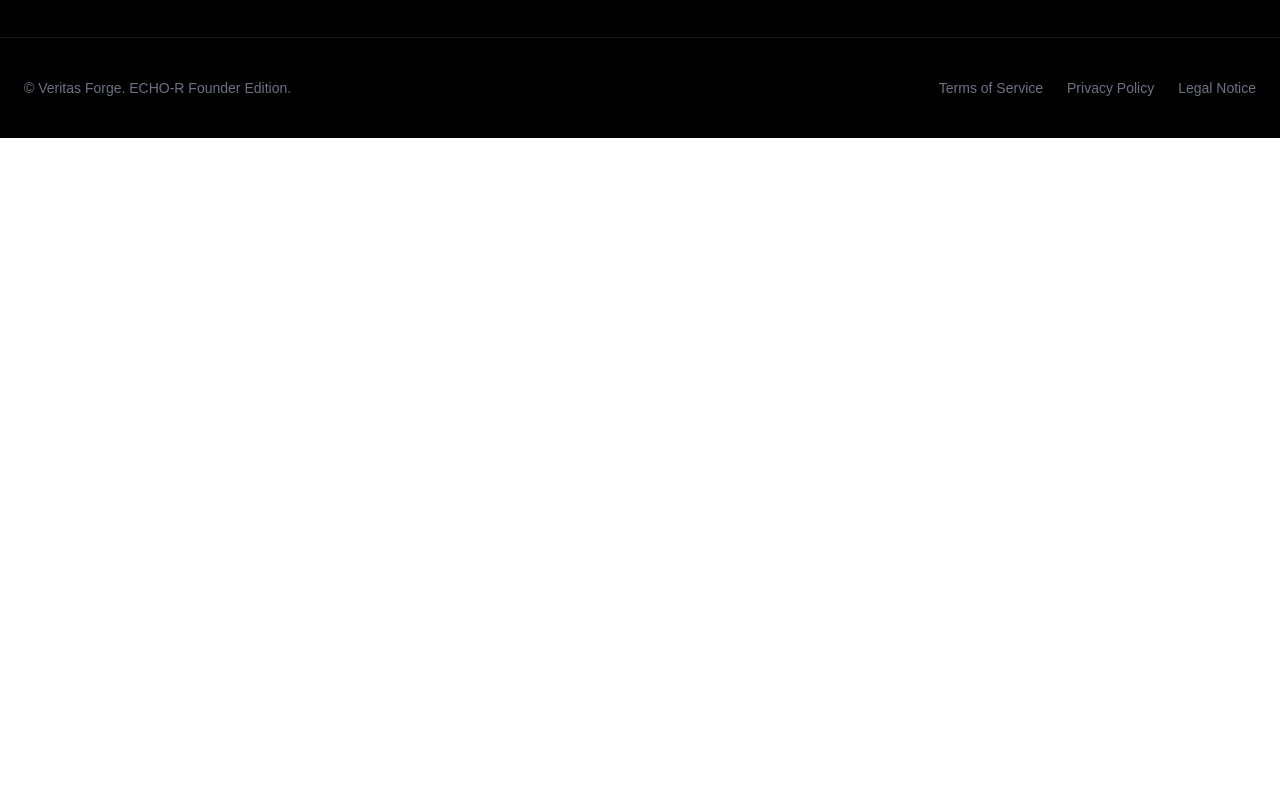
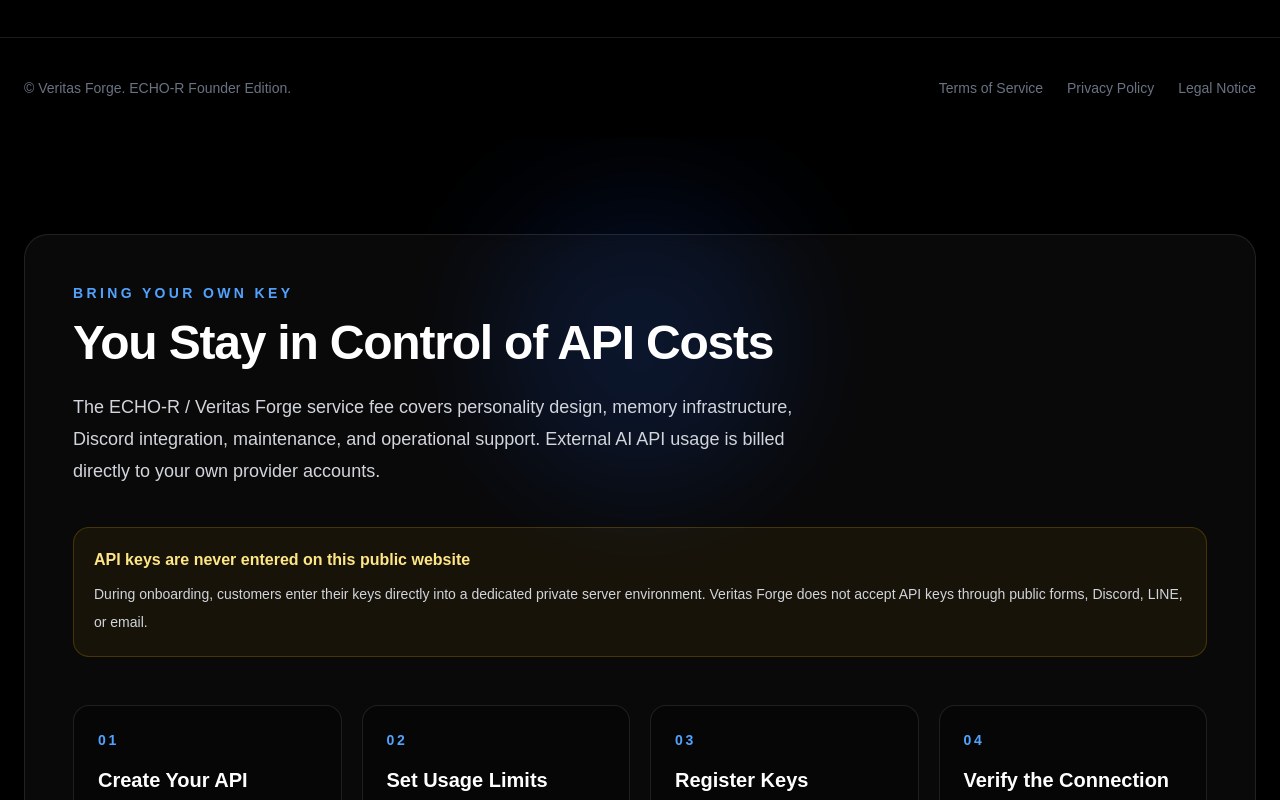
Before and after one commit to soulbysilve-commits/echo-r, a Next.js app: page / in a window 1280 px wide. Shown: the part 6100-6900 px from the top of the page. Before the commit the page ends 6238 px from the top, so only its background shows below. Built offline with nearby package versions, Linux system fonts and the light colour scheme.

Commit message:
Embed BYOK section on homepage

```diff
--- a/app/page.tsx
+++ b/app/page.tsx
@@ -1,4 +1,5 @@
 import Image from "next/image";
+import ByokOnboarding from "./components/ByokOnboarding";
 
 export default function Home() {
   return (
@@ -417,6 +418,8 @@
           </div>
         </div>
       </footer>
-    </main>
+
+      <ByokOnboarding />
+</main>
   );
 }
```
